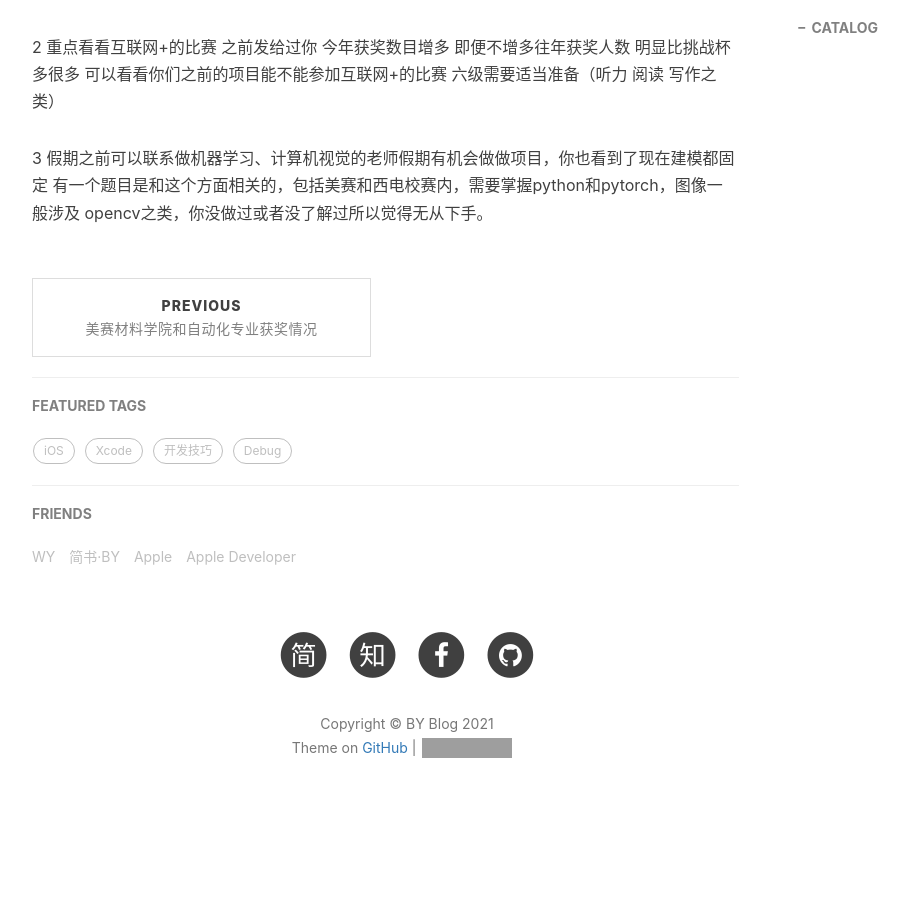
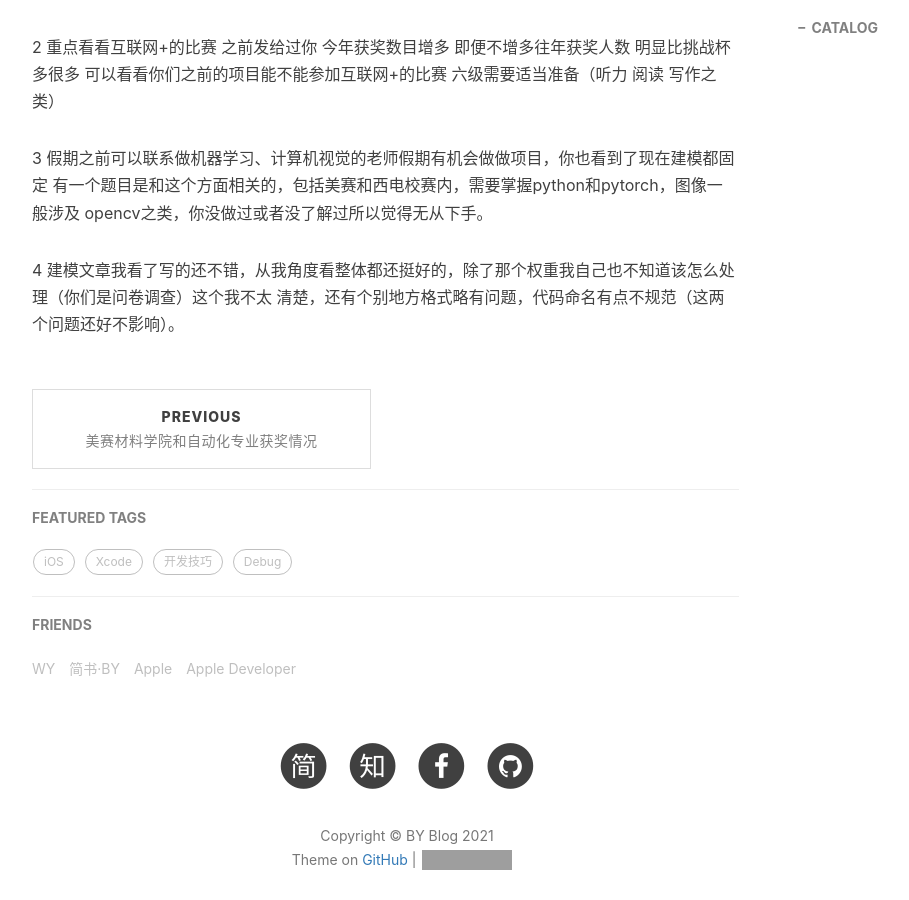
Before and after one commit to pengjiao123/pengjiao123.github.io, a Jekyll site: the page built from _posts/2021-05-06-近期需要注意.md, in a window 1280 px wide and 900 px high, scrolled down 741 px. Shown: the whole window, without its empty margins (233-1142 px from the left). Built offline with Jekyll 4.4.1, drawn with Linux system fonts in a browser that asks for light colours; nearby versions of some CDN libraries; comment, search, counter and statistics services are not loaded; before the commit the page ends 1593 px from its top, so only the background shows below that; grey boxes are pictures that could not be loaded.

Commit message:
Update 2021-05-06-近期需要注意.md

```diff
--- a/_posts/2021-05-06-近期需要注意.md
+++ b/_posts/2021-05-06-近期需要注意.md
@@ -22,3 +22,6 @@ https://jwc.xidian.edu.cn/info/1012/9994.htm
 3 假期之前可以联系做机器学习、计算机视觉的老师假期有机会做做项目，你也看到了现在建模都固定
 有一个题目是和这个方面相关的，包括美赛和西电校赛内，需要掌握python和pytorch，图像一般涉及
 opencv之类，你没做过或者没了解过所以觉得无从下手。
+
+4 建模文章我看了写的还不错，从我角度看整体都还挺好的，除了那个权重我自己也不知道该怎么处理（你们是问卷调查）这个我不太
+清楚，还有个别地方格式略有问题，代码命名有点不规范（这两个问题还好不影响）。
```
